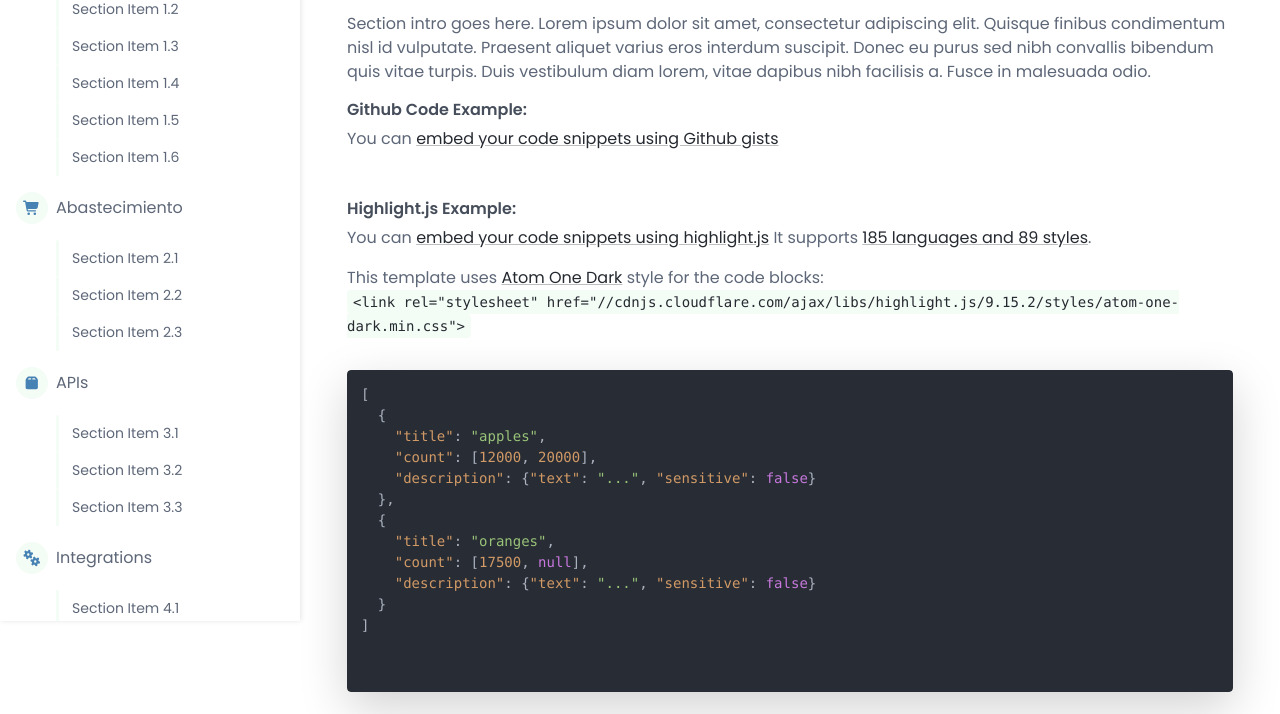
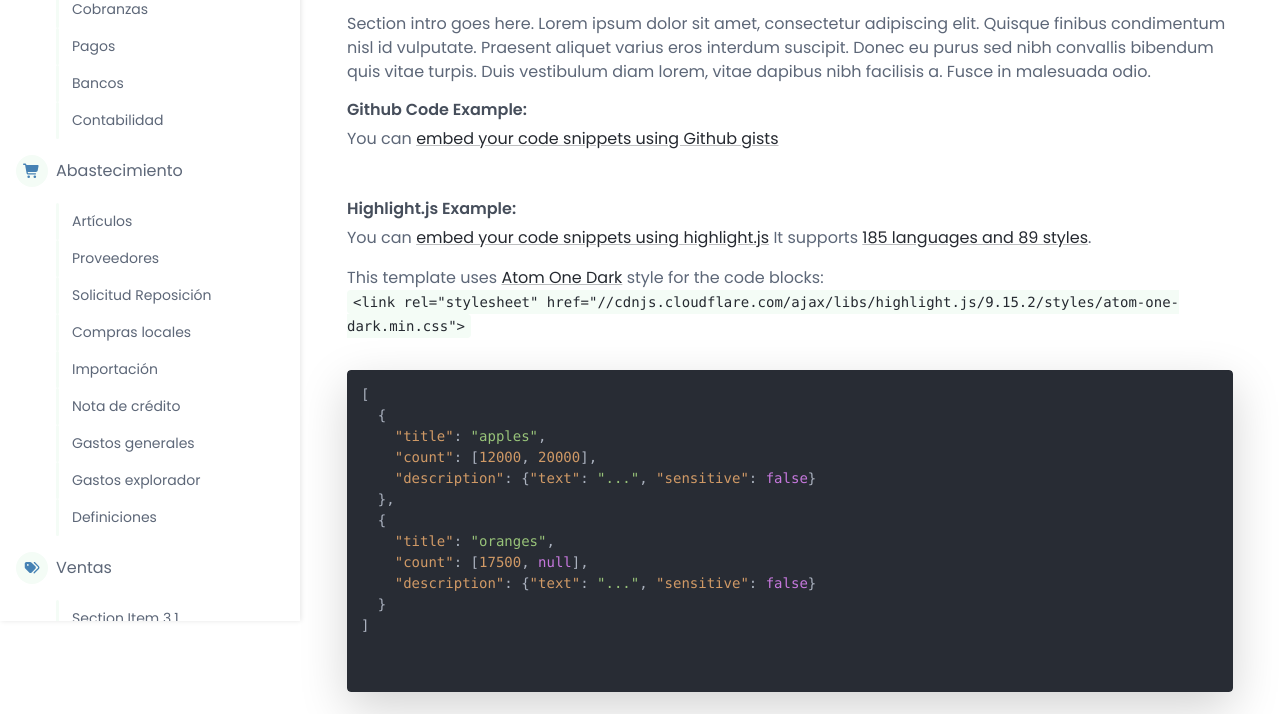
Before and after one commit to sraul/gestion-documentacion, a plain HTML site: page docs-page.html in a window 1280 px wide. Shown: the part 179-893 px from the top of the page. Drawn offline with nearby package versions, Linux system fonts and the light colour scheme.

Commit message:
Update docs-page.html

```diff
--- a/docs-page.html
+++ b/docs-page.html
@@ -59,17 +59,22 @@
 		    <nav id="docs-nav" class="docs-nav navbar">
 			    <ul class="section-items list-unstyled nav flex-column pb-3">
 				    <li class="nav-item section-title"><a class="nav-link scrollto active" href="#section-1"><span class="theme-icon-holder mr-2"><i class="fas fa-briefcase"></i></span>Finanzas</a></li>
-				    <li class="nav-item"><a class="nav-link scrollto" href="#item-1-1">Section Item 1.1</a></li>
-				    <li class="nav-item"><a class="nav-link scrollto" href="#item-1-2">Section Item 1.2</a></li>
-				    <li class="nav-item"><a class="nav-link scrollto" href="#item-1-3">Section Item 1.3</a></li>
-				    <li class="nav-item"><a class="nav-link scrollto" href="#item-1-4">Section Item 1.4</a></li>
-				    <li class="nav-item"><a class="nav-link scrollto" href="#item-1-5">Section Item 1.5</a></li>
-				    <li class="nav-item"><a class="nav-link scrollto" href="#item-1-6">Section Item 1.6</a></li>
+				    <li class="nav-item"><a class="nav-link scrollto" href="#item-1-1">Tesorería</a></li>
+				    <li class="nav-item"><a class="nav-link scrollto" href="#item-1-2">Cobranzas</a></li>
+				    <li class="nav-item"><a class="nav-link scrollto" href="#item-1-3">Pagos</a></li>
+				    <li class="nav-item"><a class="nav-link scrollto" href="#item-1-4">Bancos</a></li>
+				    <li class="nav-item"><a class="nav-link scrollto" href="#item-1-5">Contabilidad</a></li>
 				    <li class="nav-item section-title mt-3"><a class="nav-link scrollto" href="#section-2"><span class="theme-icon-holder mr-2"><i class="fas fa-shopping-cart"></i></span>Abastecimiento</a></li>
-				    <li class="nav-item"><a class="nav-link scrollto" href="#item-2-1">Section Item 2.1</a></li>
-				    <li class="nav-item"><a class="nav-link scrollto" href="#item-2-2">Section Item 2.2</a></li>
-				    <li class="nav-item"><a class="nav-link scrollto" href="#item-2-3">Section Item 2.3</a></li>
-				    <li class="nav-item section-title mt-3"><a class="nav-link scrollto" href="#section-3"><span class="theme-icon-holder mr-2"><i class="fas fa-box"></i></span>APIs</a></li>
+				    <li class="nav-item"><a class="nav-link scrollto" href="#item-2-1">Artículos</a></li>
+				    <li class="nav-item"><a class="nav-link scrollto" href="#item-2-2">Proveedores</a></li>
+				    <li class="nav-item"><a class="nav-link scrollto" href="#item-2-3">Solicitud Reposición</a></li>
+				    <li class="nav-item"><a class="nav-link scrollto" href="#item-2-3">Compras locales</a></li>
+				    <li class="nav-item"><a class="nav-link scrollto" href="#item-2-3">Importación</a></li>
+				    <li class="nav-item"><a class="nav-link scrollto" href="#item-2-3">Nota de crédito</a></li>
+				    <li class="nav-item"><a class="nav-link scrollto" href="#item-2-3">Gastos generales</a></li>
+				    <li class="nav-item"><a class="nav-link scrollto" href="#item-2-3">Gastos explorador</a></li>
+				    <li class="nav-item"><a class="nav-link scrollto" href="#item-2-3">Definiciones</a></li>
+				    <li class="nav-item section-title mt-3"><a class="nav-link scrollto" href="#section-3"><span class="theme-icon-holder mr-2"><i class="fas fa-tags"></i></span>Ventas</a></li>
 				    <li class="nav-item"><a class="nav-link scrollto" href="#item-3-1">Section Item 3.1</a></li>
 				    <li class="nav-item"><a class="nav-link scrollto" href="#item-3-2">Section Item 3.2</a></li>
 				    <li class="nav-item"><a class="nav-link scrollto" href="#item-3-3">Section Item 3.3</a></li>
```
